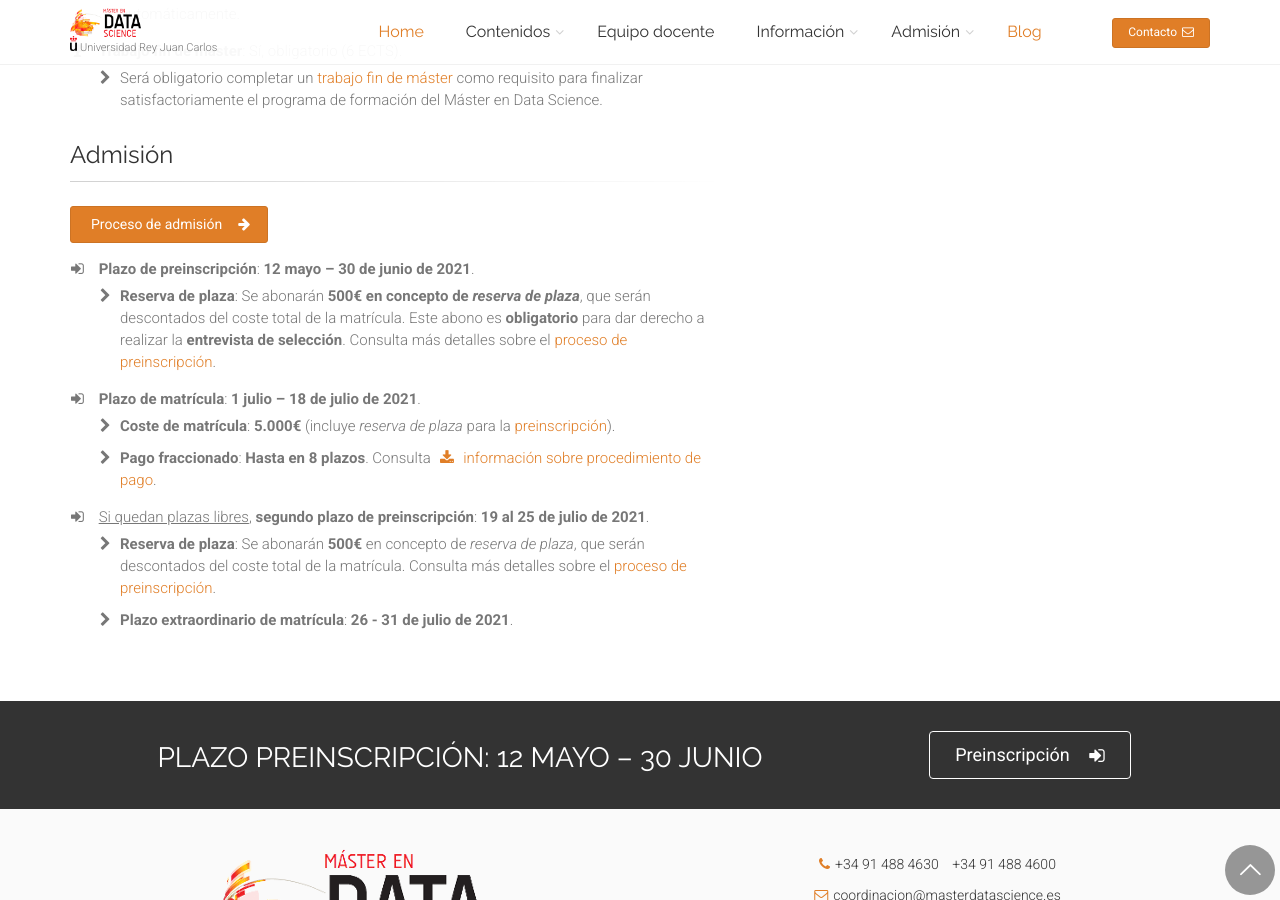
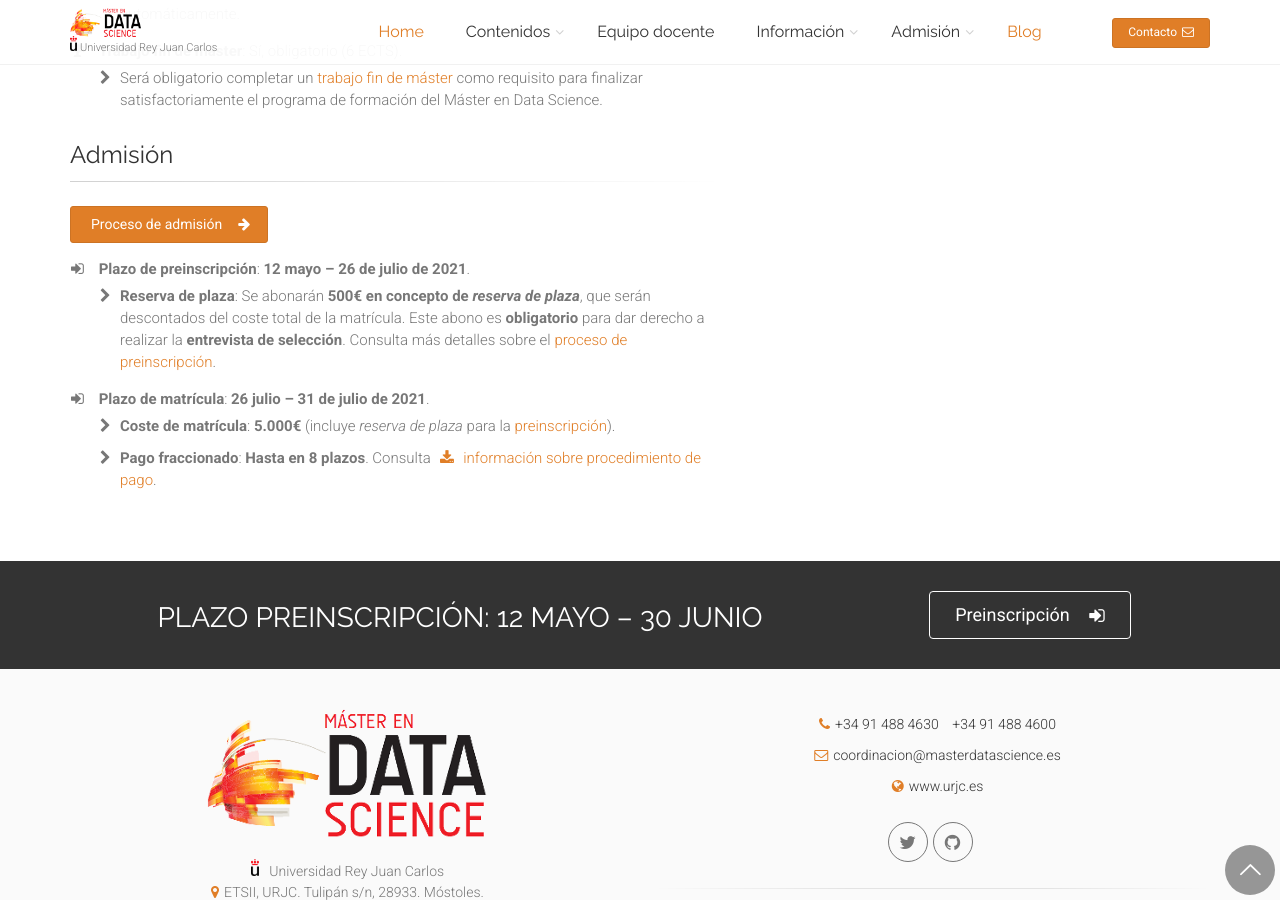
Before and after one commit to URJCDataScience/central, a Jekyll site: the page built from informacion/index.html, in a window 1280 px wide and 900 px high, scrolled down 948 px. Built offline with Jekyll 4.4.1, drawn with Linux system fonts in a browser that asks for light colours.

Commit message:
Update index.html

```diff
--- a/informacion/index.html
+++ b/informacion/index.html
@@ -102,7 +102,7 @@ author: URJCDataScience
 				<ul class="list-icons">
 					<li >
 						<i class="fa fa-sign-in pr-10"></i> <strong>Plazo de preinscripción</strong>: <strong>12 mayo &ndash;
-						30 de junio de 2021</strong>.
+						26 de julio de 2021</strong>.
 						<ul class="list-icon-ind pl-50 mark-left-30">
 							<li>
 								<strong>Reserva de plaza</strong>:
@@ -114,7 +114,7 @@ author: URJCDataScience
 						</ul>
 					</li>
 					<li class="text-left">
-						<i class="fa fa-sign-in pr-10"></i> <strong>Plazo de matrícula</strong>: <strong>1 julio &ndash; 18 de
+						<i class="fa fa-sign-in pr-10"></i> <strong>Plazo de matrícula</strong>: <strong>26 julio &ndash; 31 de
 						julio de 2021</strong>.
 						<ul class="list-icon-ind pl-50 mark-left-30">
 							<li>
@@ -124,21 +124,6 @@ author: URJCDataScience
 							<li>
 								<strong>Pago fraccionado</strong>: <strong>Hasta en 8 plazos</strong>.
 								Consulta <a href="http://www.urjc.es/images/EstudiarURJC/Admision_matricula/titulos%20propios/pago_fraccionado.pdf"><i class="fa fa-download"></i> información sobre procedimiento de pago</a>.
-							</li>
-						</ul>
-					</li>
-					<li >
-						<i class="fa fa-sign-in pr-10"></i> <u>Si quedan plazas libres</u>, <strong>segundo plazo de preinscripción</strong>:
-						<strong>19 al 25 de julio de 2021</strong>.
-						<ul class="list-icon-ind pl-50 mark-left-30">
-							<li>
-								<strong>Reserva de plaza</strong>:
-								Se abonarán <strong>500€</strong> en concepto de <em>reserva de plaza</em>, que serán
-								descontados del coste total de la matrícula. Consulta más detalles sobre el
-								<a href="{{ site.url }}/preinscripcion">proceso de preinscripción</a>.
-							</li>
-							<li>
-								<strong>Plazo extraordinario de matrícula</strong>: <strong>26 - 31 de julio de 2021</strong>.
 							</li>
 						</ul>
 					</li>
```
